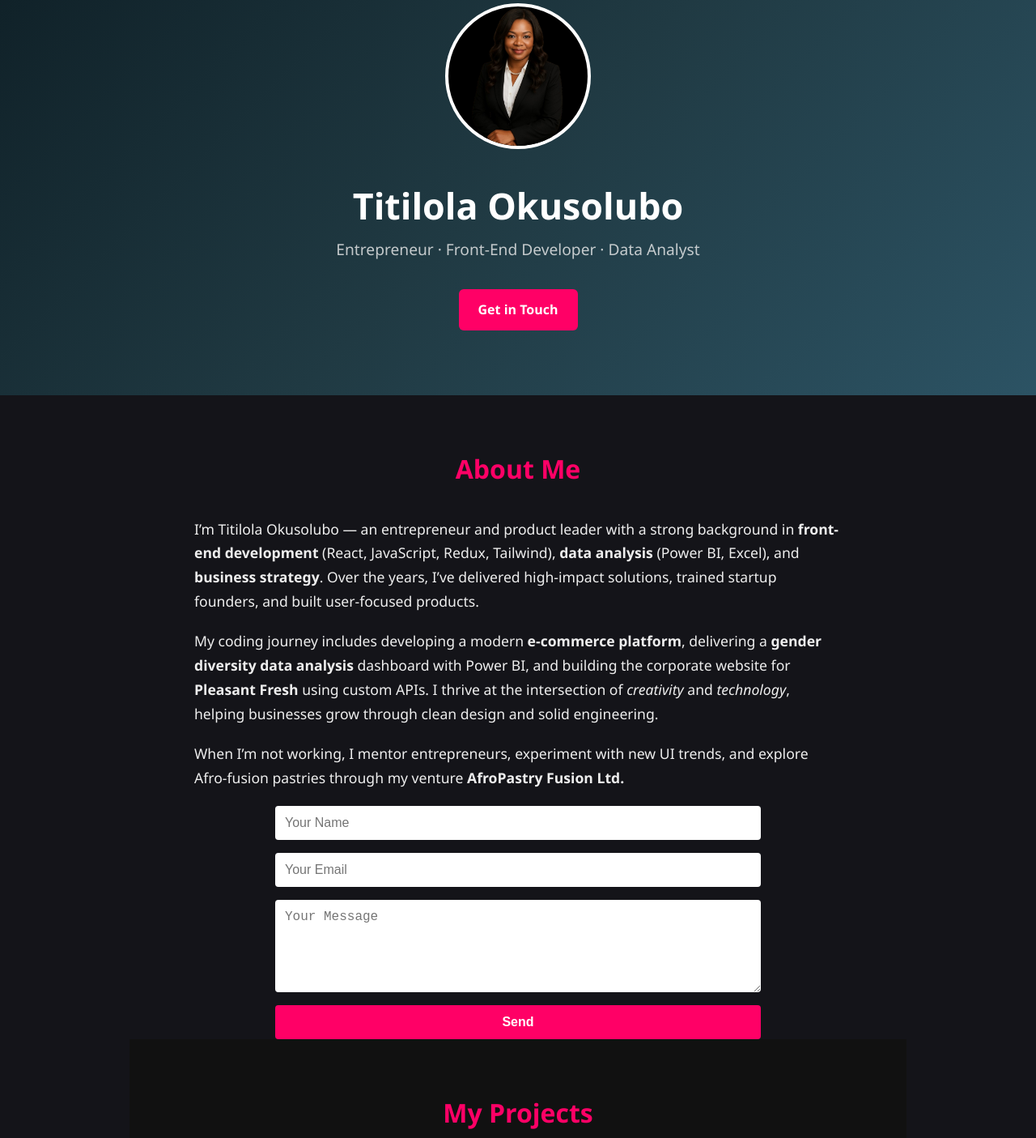
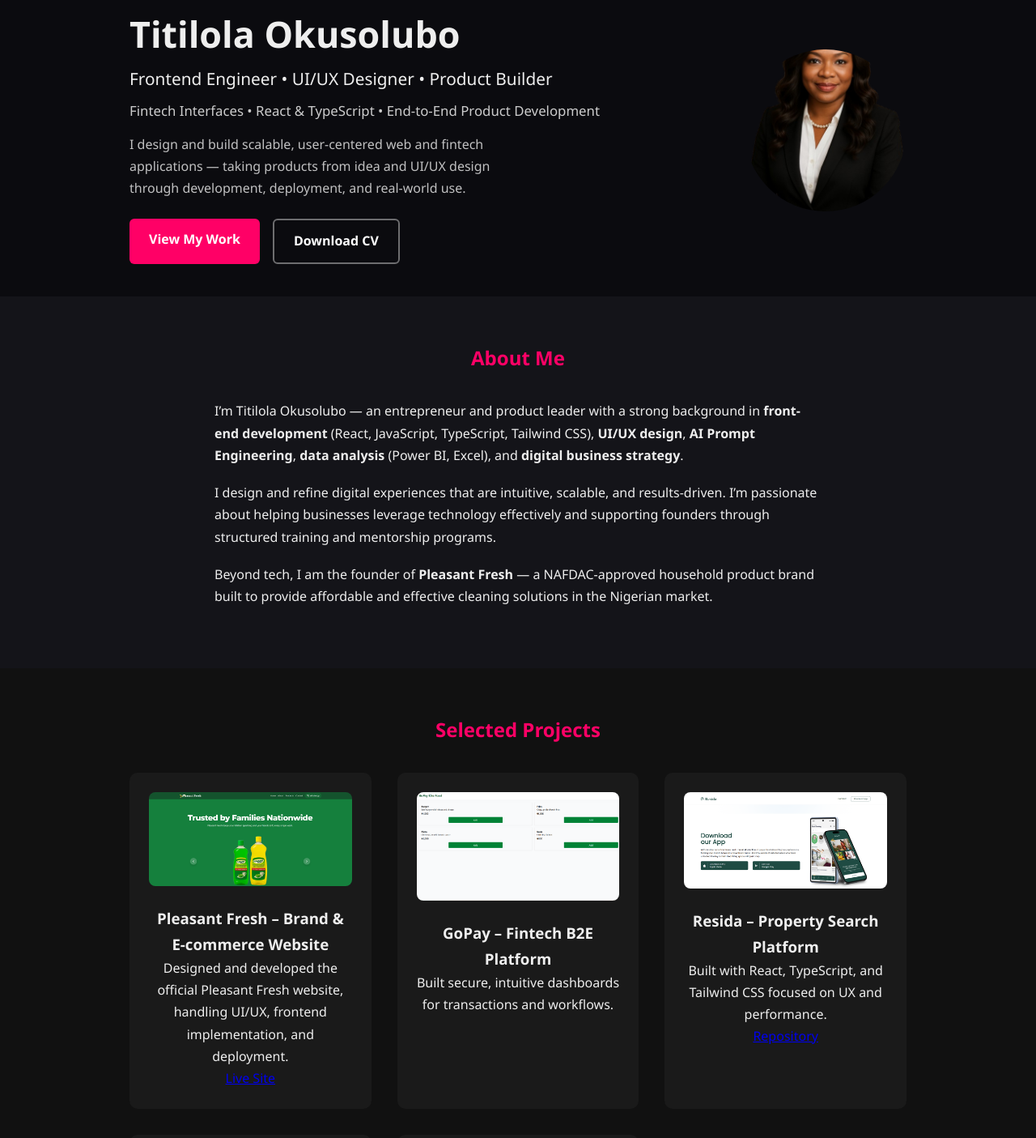
Before and after one commit to titilolami25/Portfolio, a plain HTML site: page index.html in a window 1280 px wide. Shown: the part 60-1465 px from the top of the page at 81% size. Drawn offline with Linux system fonts and the light colour scheme.

Commit message:
Update portfolio: fixed hero/about spacing, footer centered, project section

```diff
--- a/index.html
+++ b/index.html
@@ -3,104 +3,156 @@
 <head>
   <meta charset="UTF-8" />
   <meta name="viewport" content="width=device-width, initial-scale=1.0" />
-  <title>Titilola Okusolubo — Profile</title>
+  <title>Titilola Okusolubo — Portfolio</title>
   <link rel="stylesheet" href="styles.css" />
 </head>
+
 <body>
 
-  <!-- ===== Header / Hero ===== -->
+<!-- ===== HERO ===== -->
 <header class="hero">
-    <div class="container">
-      <img src="images/Lola.png" alt="Titilola Okusolubo" class="hero-img" />
+  <div class="container hero-content">
+
+    <div class="hero-text">
       <h1 class="hero-name">Titilola Okusolubo</h1>
-      <p class="hero-title">Entrepreneur · Front-End Developer · Data Analyst</p>
-      <a href="#contact" class="btn btn-primary">Get in Touch</a>
+
+      <p class="hero-title">
+        Frontend Engineer • UI/UX Designer • Product Builder
+      </p>
+
+      <p class="hero-subtitle">
+        Fintech Interfaces • React & TypeScript • End-to-End Product Development
+      </p>
+
+      <p class="hero-tagline">
+        I design and build scalable, user-centered web and fintech applications —
+        taking products from idea and UI/UX design through development, deployment,
+        and real-world use.
+      </p>
+
+      <div class="hero-buttons">
+        <a href="#projects" class="btn btn-primary">View My Work</a>
+
+        <a href="cv/Lola Resume.pdf"
+           class="btn btn-secondary"
+           download>
+          Download CV
+        </a>
+      </div>
+    </div>
+
+    <div class="hero-img-wrapper">
+      <img src="images/Lola.png"
+           alt="Titilola Okusolubo – Frontend Engineer & UI/UX Designer"
+           class="hero-img" />
+    </div>
+
   </div>
 </header>
 
-  <!-- ===== About / Profile ===== -->
+
+<!-- ===== ABOUT ===== -->
 <section id="about" class="about">
   <div class="container">
     <h2>About Me</h2>
+
     <p>
       I’m Titilola Okusolubo — an entrepreneur and product leader with a strong background in
-        <strong>front-end development</strong> (React, JavaScript, Redux, Tailwind),
+      <strong>front-end development</strong> (React, JavaScript, TypeScript, Tailwind CSS),
+      <strong>UI/UX design</strong>,
+      <strong>AI Prompt Engineering</strong>,
       <strong>data analysis</strong> (Power BI, Excel), and
-        <strong>business strategy</strong>. Over the years, I’ve delivered high-impact solutions,
-        trained startup founders, and built user-focused products.
-      </p>
-      <p>
-        <p>
-  My coding journey includes developing a modern <strong>e-commerce platform</strong>,
-  delivering a <strong>gender diversity data analysis</strong> dashboard with Power BI,
-  and building the corporate website for <strong>Pleasant Fresh</strong> using custom APIs.
-  I thrive at the intersection of <em>creativity</em> and <em>technology</em>,
-  helping businesses grow through clean design and solid engineering.
-</p>
-<p>
-  When I’m not working, I mentor entrepreneurs, experiment with new UI trends,
-  and explore Afro-fusion pastries through my venture
-  <strong>AfroPastry Fusion Ltd.</strong>
+      <strong>digital business strategy</strong>.
     </p>
 
-<form
-  action="https://formspree.io/f/xvgbedpe"
-  method="POST"
-  class="contact-form"
->
-  <input type="text" name="name" placeholder="Your Name" required />
-  <input type="email" name="_replyto" placeholder="Your Email" required />
-  <textarea name="message" rows="5" placeholder="Your Message" required></textarea>
-  <button type="submit" class="btn btn-primary">Send</button>
-</form>
+    <p>
+      I design and refine digital experiences that are intuitive, scalable, and results-driven.
+      I’m passionate about helping businesses leverage technology effectively and supporting founders
+      through structured training and mentorship programs.
+    </p>
+
+    <p>
+      Beyond tech, I am the founder of <strong>Pleasant Fresh</strong> — a NAFDAC-approved household
+      product brand built to provide affordable and effective cleaning solutions in the Nigerian market.
+    </p>
+  </div>
+</section>
 
 
-<!-- Projects Section -->
+<!-- ===== PROJECTS ===== -->
 <section id="projects" class="projects-section">
   <div class="container">
-    <h2>My Projects</h2>
+    <h2>Selected Projects</h2>
 
     <div class="projects-grid">
 
       <div class="project-card">
-        <img src="images/ecommerce1.png" alt="E-commerce app preview" />
-        <h3>E-Commerce Website</h3>
-        <p>A modern online store with cart, product filters, and checkout flow. Built with React, Tailwind CSS and Node.js.</p>
-        <a href="https://github.com/titilolami25/e-commerce-project.git"target="_blank" rel="noopener">View Code</a>
-        <a href="https://e-commerce-project-jno1.vercel.app/"target="_blank" rel="noopener">Live Demo</a>
+        <img src="images/pleasant-fresh.png" alt="Pleasant Fresh preview" />
+        <h3>Pleasant Fresh – Brand & E-commerce Website</h3>
+        <p>
+          Designed and developed the official Pleasant Fresh website,
+          handling UI/UX, frontend implementation, and deployment.
+        </p>
+        <a href="https://pleasantsoap-avi7.vercel.app" target="_blank">Live Site</a>
       </div>
 
       <div class="project-card">
-        <img src="images/expense-tracker2.png" alt="Expense Tracker preview" />
-        <h3>Expense Tracker</h3>
-        <p>A simple tracker that helps users record income & expenses and visualize their spending.</p>
-        <a href="https://github.com/titilolami25/expense_tracker.git" target="_blank" rel="noopener">View Code</a>
-        <a href="https://expense-tracker-three-olive-59.vercel.app" target="_blank" rel="noopener">Live Demo</a>
-
+        <img src="images/gopay.png" alt="GoPay fintech dashboard preview" />
+        <h3>GoPay – Fintech B2E Platform</h3>
+        <p>
+          Built secure, intuitive dashboards for transactions and workflows.
+        </p>
       </div>
 
+      <div class="project-card">
+        <img src="images/resida.png" alt="Resida property platform preview" />
+        <h3>Resida – Property Search Platform</h3>
+        <p>
+          Built with React, TypeScript, and Tailwind CSS focused on UX and performance.
+        </p>
+        <a href="https://github.com/titilolami25/resida-app" target="_blank">Repository</a>
+      </div>
 
       <div class="project-card">
-  <img src="images/gender-diversity pwc.png" alt="Gender Diversity dashboard preview">
-  <h3>Gender Diversity (PwC)</h3>
-  <p>A Power BI dashboard analyzing gender representation and diversity metrics, created as part of PwC’s data analytics project.</p>
-  <a href="https://github.com/titilolami25/gender-diversity-pwc" target="_blank" rel="noopener">View Code</a>
+        <img src="images/tbdex.png" alt="tbDEX wallet preview" />
+        <h3>tbDEX Wallet – Open Source Contribution</h3>
+        <p>
+          Contributed to frontend discussions focused on security and usability.
+        </p>
+        <a href="https://github.com/titilolami25/tbdex-wallet" target="_blank">Repository</a>
+      </div>
+
+      <div class="project-card">
+        <img src="images/ecommerce1.png" alt="E-commerce app preview" />
+        <h3>E-Commerce Website</h3>
+        <p>Modern store with filters, cart & checkout. Built with React + Tailwind.</p>
+        <a href="https://e-commerce-project-jno1.vercel.app/" target="_blank">Live Demo</a>
       </div>
 
     </div>
   </div>
 </section>
 
+
+<!-- ===== CONTACT ===== -->
+<section id="contact" class="contact">
+  <div class="container">
+    <h2>Contact Me</h2>
+
+    <form action="https://formspree.io/f/xvgbedpe" method="POST" class="contact-form">
+      <input type="text" name="name" placeholder="Your Name" required />
+      <input type="email" name="_replyto" placeholder="Your Email" required />
+      <textarea name="message" rows="5" placeholder="Your Message" required></textarea>
+      <button type="submit" class="btn btn-primary">Send</button>
+    </form>
+  </div>
+</section>
+
+<!-- ===== FOOTER ===== -->
 <footer class="footer">
   <p>&copy; 2025 Titilola Okusolubo. All rights reserved.</p>
   <div class="footer-social">
-    <a href="https://github.com/titilolami25" target="_blank" rel="noopener">GitHub</a>
-<a href="https://linkedin.com/in/titilola-okusolubo-5569701b/" target="_blank" rel="noopener">LinkedIn</a>
-<a href="https://vercel.com/lola25" target="_blank" rel="noopener noreferrer">
-  Vercel
-</a>
-
+    <a href="https://github.com/titilolami25" target="_blank">GitHub</a>
+    <a href="https://linkedin.com/in/titilola-okusolubo-5569701b/" target="_blank">LinkedIn</a>
   </div>
 </footer>
-</body>
-</html>
--- a/styles.css
+++ b/styles.css
@@ -1,4 +1,3 @@
-/* ===== Global ===== */
 * {
   margin: 0;
   padding: 0;
@@ -12,131 +11,144 @@ body {
   line-height: 1.7;
 }
 
-/* ===== Container ===== */
 .container {
   width: 90%;
   max-width: 960px;
   margin: 0 auto;
 }
 
-/* ===== Hero ===== */
-.hero {
-  text-align: center;
-  padding: 4rem 1rem 5rem;
-  background: linear-gradient(135deg, #0f2027, #203a43, #2c5364);
+section {
+  padding: 3.5rem 1rem;
 }
 
-.hero-img {
-  width: 180px;
-  height: 180px;
-  object-fit: cover;
-  border-radius: 50%;
-  border: 4px solid #fff;
-  margin-bottom: 1.5rem;
+/* ===== HERO ===== */
+.hero {
+  padding: 4rem 1rem 2.5rem;
 }
 
-/* ===== Global ===== */
-* {
-  margin: 0;
-  padding: 0;
-  box-sizing: border-box;
-}
-
-body {
-  font-family: "Segoe UI", Arial, sans-serif;
-  background: #0b0b0f;
-  color: #eee;
-  line-height: 1.7;
-}
-
-/* ===== Container ===== */
-.container {
-  width: 90%;
-  max-width: 960px;
-  margin: 0 auto;
-}
-
-/* ===== Hero ===== */
-.hero {
-  text-align: center;
-  padding: 4rem 1rem 5rem;
-  background: linear-gradient(135deg, #0f2027, #203a43, #2c5364);
-}
-
-.hero-img {
-  width: 180px;
-  height: 180px;
-  object-fit: cover;
-  border-radius: 50%;
-  border: 4px solid #fff;
-  margin-bottom: 1.5rem;
+.hero-content {
+  display: flex;
+  align-items: center;
+  justify-content: space-between;
+  gap: 2rem;
 }
 
 .hero-name {
   font-size: 2.8rem;
   font-weight: 700;
-  color: #fff;
 }
 
 .hero-title {
-  font-size: 1.2rem;
+  font-size: 1.3rem;
+  margin-bottom: 0.5rem;
+}
+
+.hero-subtitle {
+  font-size: 1.05rem;
+  margin-bottom: 0.8rem;
+  opacity: 0.85;
+}
+
+.hero-tagline {
+  max-width: 480px;
+  margin-bottom: 1.5rem;
   opacity: 0.8;
-  margin-bottom: 2rem;
+}
+
+.hero-img {
+  width: 200px;
+  height: 200px;
+  border-radius: 50%;
+  object-fit: cover;
+}
+
+.hero-buttons {
+  display: flex;
+  gap: 1rem;
+  flex-wrap: wrap;
 }
 
 .btn {
   display: inline-block;
   padding: 0.75rem 1.5rem;
-  text-decoration: none;
   border-radius: 6px;
   font-weight: 600;
+  text-decoration: none;
 }
 
 .btn-primary {
   background: #ff0066;
-  color: #fff;
-  transition: background 0.3s;
+  color: white;
 }
 
 .btn-primary:hover {
   background: #ff3380;
 }
 
-/* ===== About ===== */
+.btn-secondary {
+  border: 2px solid rgba(255,255,255,0.4);
+  color: white;
+}
+
+/* ===== ABOUT ===== */
 .about {
-  padding: 4rem 1rem;
   background: #141419;
 }
 
 .about h2 {
   text-align: center;
-  font-size: 2rem;
   margin-bottom: 2rem;
   color: #ff0066;
 }
 
 .about p {
-  max-width: 800px;
+  max-width: 750px;
   margin: 0 auto 1.2rem;
-  font-size: 1.1rem;
 }
 
-/* ===== Contact ===== */
+/* ===== PROJECTS ===== */
+.projects-section {
+  background: #111;
+  text-align: center;
+}
+
+.projects-section h2 {
+  margin-bottom: 2rem;
+  color: #ff0066;
+}
+
+.projects-grid {
+  display: grid;
+  grid-template-columns: repeat(auto-fit, minmax(260px, 1fr));
+  gap: 2rem;
+}
+
+.project-card {
+  background: #1a1a1a;
+  padding: 1.5rem;
+  border-radius: 10px;
+  transition: 0.3s ease;
+}
+
+.project-card:hover {
+  transform: translateY(-5px);
+}
+
+.project-card img {
+  width: 100%;
+  border-radius: 8px;
+  margin-bottom: 1rem;
+}
+
+/* ===== CONTACT ===== */
 .contact {
-  padding: 4rem 1rem;
   background: #0d0d13;
 }
 
 .contact h2 {
   text-align: center;
-  font-size: 2rem;
   margin-bottom: 2rem;
   color: #ff0066;
-}
-
-.contact p {
-  text-align: center;
-  margin-bottom: 2rem;
 }
 
 .contact-form {
@@ -150,204 +162,26 @@ body {
 .contact-form input,
 .contact-form textarea {
   padding: 0.75rem;
+  border-radius: 4px;
   border: none;
-  border-radius: 4px;
-  font-size: 1rem;
 }
 
-.contact-form button {
-  padding: 0.75rem;
-  background: #ff0066;
-  color: #fff;
-  border: none;
-  border-radius: 4px;
-  font-size: 1rem;
-  font-weight: bold;
-  cursor: pointer;
-}
-
-.contact-form button:hover {
-  background: #ff3380;
-}
-
-/* ===== Footer ===== */
 .footer {
   text-align: center;
   padding: 2rem;
   background: #0b0b0f;
-  font-size: 0.9rem;
-  opacity: 0.6;
+  opacity: 0.8;
 }
 
-
-.hero-img {
-  object-fit: contain;  /* instead of cover */
-  background: #000;     /* fills any blank space */
-}
-
-.hero-name {
-  font-size: 2.8rem;
-  font-weight: 700;
-  color: #fff;
-}
-
-.hero-title {
-  font-size: 1.2rem;
-  opacity: 0.8;
-  margin-bottom: 2rem;
-}
-
-.btn {
-  display: inline-block;
-  padding: 0.75rem 1.5rem;
-  text-decoration: none;
-  border-radius: 6px;
-  font-weight: 600;
-}
-
-.btn-primary {
-  background: #ff0066;
-  color: #fff;
-  transition: background 0.3s;
-}
-
-.btn-primary:hover {
-  background: #ff3380;
-}
-
-/* ===== About ===== */
-.about {
-  padding: 4rem 1rem;
-  background: #141419;
-}
-
-.about h2 {
-  text-align: center;
-  font-size: 2rem;
-  margin-bottom: 2rem;
-  color: #ff0066;
-}
-
-.about p {
-  max-width: 800px;
-  margin: 0 auto 1.2rem;
-  font-size: 1.1rem;
-}
-
-/* ===== Contact ===== */
-.contact {
-  padding: 4rem 1rem;
-  background: #0d0d13;
-}
-
-.contact h2 {
-  text-align: center;
-  font-size: 2rem;
-  margin-bottom: 2rem;
-  color: #ff0066;
-}
-
-.contact p {
-  text-align: center;
-  margin-bottom: 2rem;
-}
-
-.contact-form {
-  max-width: 600px;
-  margin: 0 auto;
-  display: flex;
-  flex-direction: column;
-  gap: 1rem;
-}
-
-.contact-form input,
-.contact-form textarea {
-  padding: 0.75rem;
-  border: none;
-  border-radius: 4px;
-  font-size: 1rem;
-}
-
-.contact-form button {
-  padding: 0.75rem;
-  background: #ff0066;
-  color: #fff;
-  border: none;
-  border-radius: 4px;
-  font-size: 1rem;
-  font-weight: bold;
-  cursor: pointer;
-}
-
-.contact-form button:hover {
-  background: #ff3380;
-}
-
-/* Projects Section */
-.projects-section {
-  padding: 4rem 0;
-  background: #111;
-  color: #fff;
-  text-align: center;
-}
-
-.projects-section h2 {
-  font-size: 2rem;
-  margin-bottom: 2rem;
-}
-
-.projects-grid {
-  display: grid;
-  grid-template-columns: repeat(auto-fit, minmax(260px, 1fr));
-  gap: 2rem;
-}
-
-.project-card {
-  background: #1a1a1a;
-  padding: 1.5rem;
-  border-radius: 10px;
-  transition: transform 0.3s ease;
-}
-
-.project-card:hover {
-  transform: translateY(-5px);
-}
-
-.project-card img {
-  width: 100%;
-  height: auto;
-  border-radius: 8px;
-}
-
-
-
-
-
-
-
-
-
-
-
-/* ===== Footer ===== */
-.footer {
-  text-align: center;
-  padding: 2rem;
-  background: #0b0b0f;
-  font-size: 0.9rem;
-  opacity: 0.6;
-}
-
-
 .footer-social {
-  margin-top: 1rem;
+  margin-top: 0.5rem;
 }
 
 .footer-social a {
   color: #ff0066;
-  margin: 0 0.5rem;
+  font-weight: 600;
+  margin: 0 0.8rem;
   text-decoration: none;
-  font-weight: 600;
 }
 
 .footer-social a:hover {
```
Also changed, not shown: scripts.js (added, +14 -0 lines), images/gender-diversity pwc.png (deleted), images/gopay.png (added), images/pleasant-fresh.png (added), images/resida.png (added), 1 other file. Lines whose indentation alone changed are shown as unchanged.
